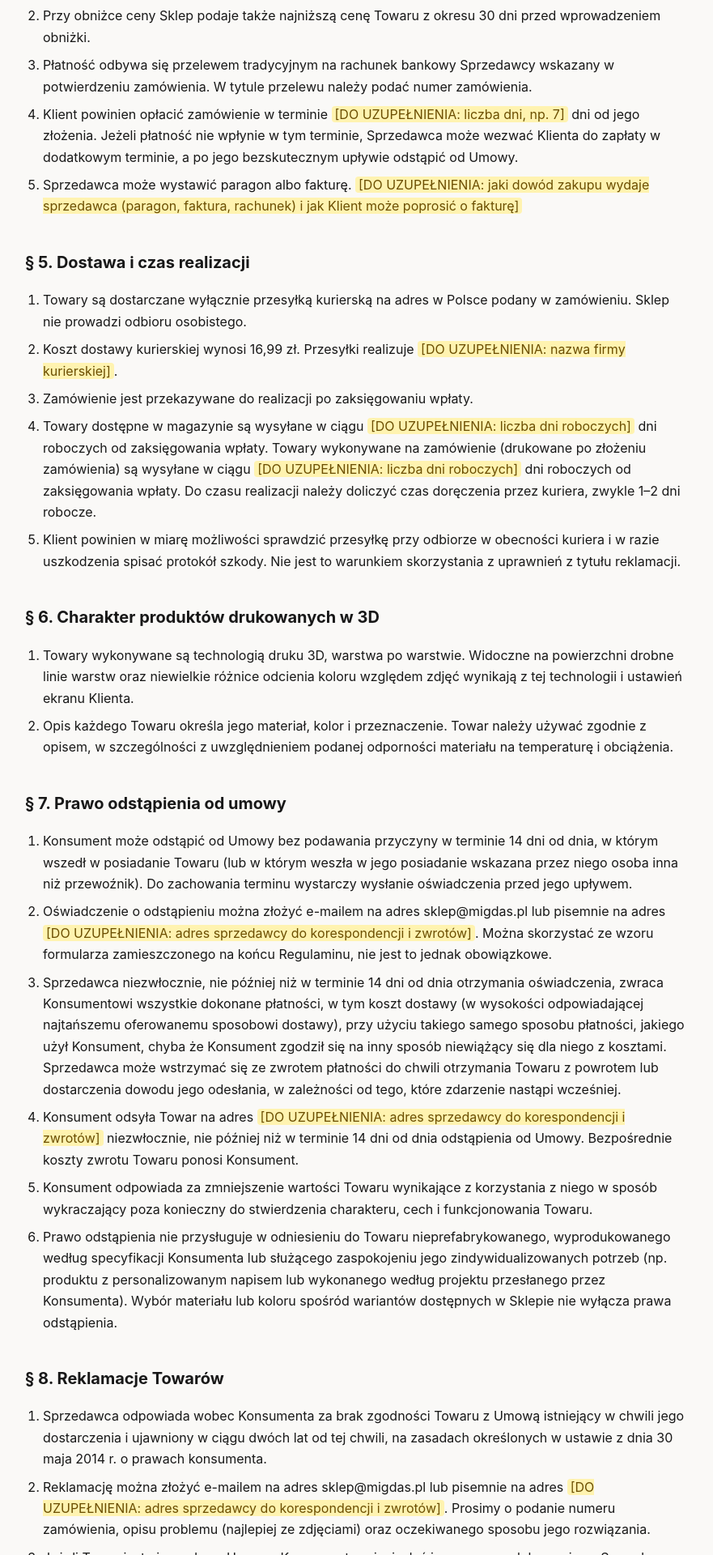
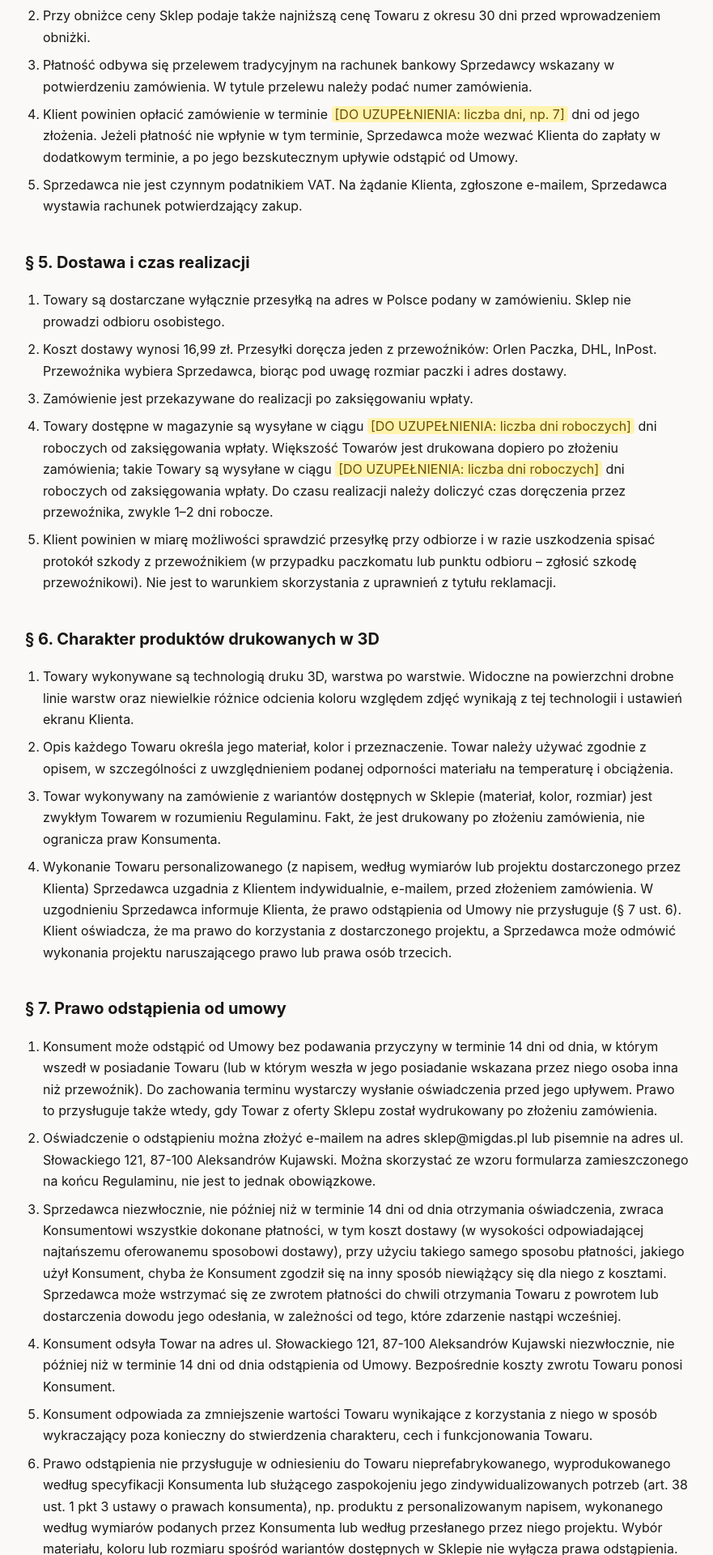
Before and after one commit to Migdas/migdas, a Laravel app: page /regulamin in a window 1280 px wide. Shown: the part 1880-3800 px from the top of the page at 81% size, without its empty margins (199-1080 px from the left). Run offline with Laravel 12, Linux system fonts and the light colour scheme.

Commit message:
Fill in seller details, carriers and 3D print terms in shop terms
Seller address and unregistered-business status, carriers (Orlen Paczka,
DHL, InPost), receipts for a non-VAT seller, and clearer rules for items
printed on demand versus personalised prints.

Co-Authored-By: Claude Opus 5.5 <noreply@anthropic.com>
Claude-Session: https://claude.ai/code/session_017Sj4kR1LW68AJpRnFYSyzv

```diff
--- a/app/config/shop.php
+++ b/app/config/shop.php
@@ -39,10 +39,15 @@ return [
 
     'seller' => [
         'name' => env('SHOP_SELLER_NAME', 'Michał Migdalski'),
-        'address' => env('SHOP_SELLER_ADDRESS'),
+        'address' => env('SHOP_SELLER_ADDRESS', 'ul. Słowackiego 121, 87-100 Aleksandrów Kujawski'),
         'nip' => env('SHOP_SELLER_NIP'),
+
+        // Działalność nierejestrowana (art. 5 ust. 1 Prawa przedsiębiorców).
+        'unregistered' => (bool) env('SHOP_SELLER_UNREGISTERED', true),
         'email' => env('SHOP_SELLER_EMAIL', 'sklep@migdas.pl'),
         'phone' => env('SHOP_SELLER_PHONE', '571 531 175'),
     ],
 
+    'carriers' => ['Orlen Paczka', 'DHL', 'InPost'],
+
 ];
--- a/app/resources/views/store/terms.blade.php
+++ b/app/resources/views/store/terms.blade.php
@@ -13,6 +13,8 @@
     );
 
     $address = $seller['address'] ?: $todo('adres sprzedawcy do korespondencji i zwrotów');
+
+    $carriers = config('shop.carriers');
 @endphp
 
 @section('content')
@@ -35,8 +37,11 @@
             Sklep internetowy Migdas, dostępny pod adresem
             <a href="{{ url('/') }}">{{ preg_replace('#^https?://#', '', url('/')) }}</a>
             (dalej: „Sklep”), prowadzi {{ $seller['name'] }},
-            {{ $address }}@if($seller['nip']), NIP {{ $seller['nip'] }}@else,
-            {{ $todo('NIP i REGON albo informacja o prowadzeniu działalności nierejestrowanej') }}@endif
+            {{ $address }}@if($seller['nip']), NIP {{ $seller['nip'] }}@endif
+            @if($seller['unregistered'])
+                – prowadzący działalność nierejestrowaną, o której mowa w art. 5
+                ust. 1 ustawy z dnia 6 marca 2018 r. – Prawo przedsiębiorców
+            @endif
             (dalej: „Sprzedawca”).
         </li>
         <li>
@@ -155,8 +160,14 @@
             upływie odstąpić od Umowy.
         </li>
         <li>
-            Sprzedawca może wystawić paragon albo fakturę.
-            {{ $todo('jaki dowód zakupu wydaje sprzedawca (paragon, faktura, rachunek) i jak Klient może poprosić o fakturę') }}
+            @if($seller['unregistered'])
+                Sprzedawca nie jest czynnym podatnikiem VAT. Na żądanie Klienta,
+                zgłoszone e-mailem, Sprzedawca wystawia rachunek potwierdzający
+                zakup.
+            @else
+                Sprzedawca wystawia dowód zakupu: paragon albo, na żądanie Klienta,
+                fakturę.
+            @endif
         </li>
     </ol>
 
@@ -165,13 +176,15 @@
 
     <ol>
         <li>
-            Towary są dostarczane wyłącznie przesyłką kurierską na adres
-            w Polsce podany w zamówieniu. Sklep nie prowadzi odbioru osobistego.
+            Towary są dostarczane wyłącznie przesyłką na adres w Polsce
+            podany w zamówieniu. Sklep nie prowadzi odbioru osobistego.
         </li>
         <li>
-            Koszt dostawy kurierskiej wynosi
+            Koszt dostawy wynosi
             {{ number_format($courierCost, 2, ',', ' ') }} zł.
-            Przesyłki realizuje {{ $todo('nazwa firmy kurierskiej') }}.
+            Przesyłki doręcza jeden z przewoźników: {{ implode(', ', $carriers) }}.
+            Przewoźnika wybiera Sprzedawca, biorąc pod uwagę rozmiar paczki
+            i adres dostawy.
         </li>
         <li>
             Zamówienie jest przekazywane do realizacji po zaksięgowaniu wpłaty.
@@ -179,14 +192,16 @@
         <li>
             Towary dostępne w magazynie są wysyłane w ciągu
             {{ $todo('liczba dni roboczych') }} dni roboczych od zaksięgowania wpłaty.
-            Towary wykonywane na zamówienie (drukowane po złożeniu zamówienia)
-            są wysyłane w ciągu {{ $todo('liczba dni roboczych') }} dni roboczych
-            od zaksięgowania wpłaty. Do czasu realizacji należy doliczyć czas
-            doręczenia przez kuriera, zwykle 1–2 dni robocze.
+            Większość Towarów jest drukowana dopiero po złożeniu zamówienia;
+            takie Towary są wysyłane w ciągu {{ $todo('liczba dni roboczych') }}
+            dni roboczych od zaksięgowania wpłaty. Do czasu realizacji należy
+            doliczyć czas doręczenia przez przewoźnika, zwykle 1–2 dni robocze.
         </li>
         <li>
             Klient powinien w miarę możliwości sprawdzić przesyłkę przy odbiorze
-            w obecności kuriera i w razie uszkodzenia spisać protokół szkody.
+            i w razie uszkodzenia spisać protokół szkody z przewoźnikiem
+            (w przypadku paczkomatu lub punktu odbioru – zgłosić szkodę
+            przewoźnikowi).
             Nie jest to warunkiem skorzystania z uprawnień z tytułu reklamacji.
         </li>
     </ol>
@@ -206,6 +221,21 @@
             Towar należy używać zgodnie z opisem, w szczególności z uwzględnieniem
             podanej odporności materiału na temperaturę i obciążenia.
         </li>
+        <li>
+            Towar wykonywany na zamówienie z wariantów dostępnych w Sklepie
+            (materiał, kolor, rozmiar) jest zwykłym Towarem w rozumieniu
+            Regulaminu. Fakt, że jest drukowany po złożeniu zamówienia,
+            nie ogranicza praw Konsumenta.
+        </li>
+        <li>
+            Wykonanie Towaru personalizowanego (z napisem, według wymiarów
+            lub projektu dostarczonego przez Klienta) Sprzedawca uzgadnia
+            z Klientem indywidualnie, e-mailem, przed złożeniem zamówienia.
+            W uzgodnieniu Sprzedawca informuje Klienta, że prawo odstąpienia
+            od Umowy nie przysługuje (§ 7 ust. 6). Klient oświadcza, że ma
+            prawo do korzystania z dostarczonego projektu, a Sprzedawca może
+            odmówić wykonania projektu naruszającego prawo lub prawa osób trzecich.
+        </li>
     </ol>
 
 
@@ -217,6 +247,8 @@
             14 dni od dnia, w którym wszedł w posiadanie Towaru (lub w którym
             weszła w jego posiadanie wskazana przez niego osoba inna niż przewoźnik).
             Do zachowania terminu wystarczy wysłanie oświadczenia przed jego upływem.
+            Prawo to przysługuje także wtedy, gdy Towar z oferty Sklepu został
+            wydrukowany po złożeniu zamówienia.
         </li>
         <li>
             Oświadczenie o odstąpieniu można złożyć e-mailem na adres
@@ -249,9 +281,11 @@
             Prawo odstąpienia nie przysługuje w odniesieniu do Towaru
             nieprefabrykowanego, wyprodukowanego według specyfikacji Konsumenta
             lub służącego zaspokojeniu jego zindywidualizowanych potrzeb
-            (np. produktu z personalizowanym napisem lub wykonanego według
-            projektu przesłanego przez Konsumenta). Wybór materiału lub koloru
-            spośród wariantów dostępnych w Sklepie nie wyłącza prawa odstąpienia.
+            (art. 38 ust. 1 pkt 3 ustawy o prawach konsumenta), np. produktu
+            z personalizowanym napisem, wykonanego według wymiarów podanych
+            przez Konsumenta lub według przesłanego przez niego projektu.
+            Wybór materiału, koloru lub rozmiaru spośród wariantów dostępnych
+            w Sklepie nie wyłącza prawa odstąpienia.
         </li>
     </ol>
 
```
